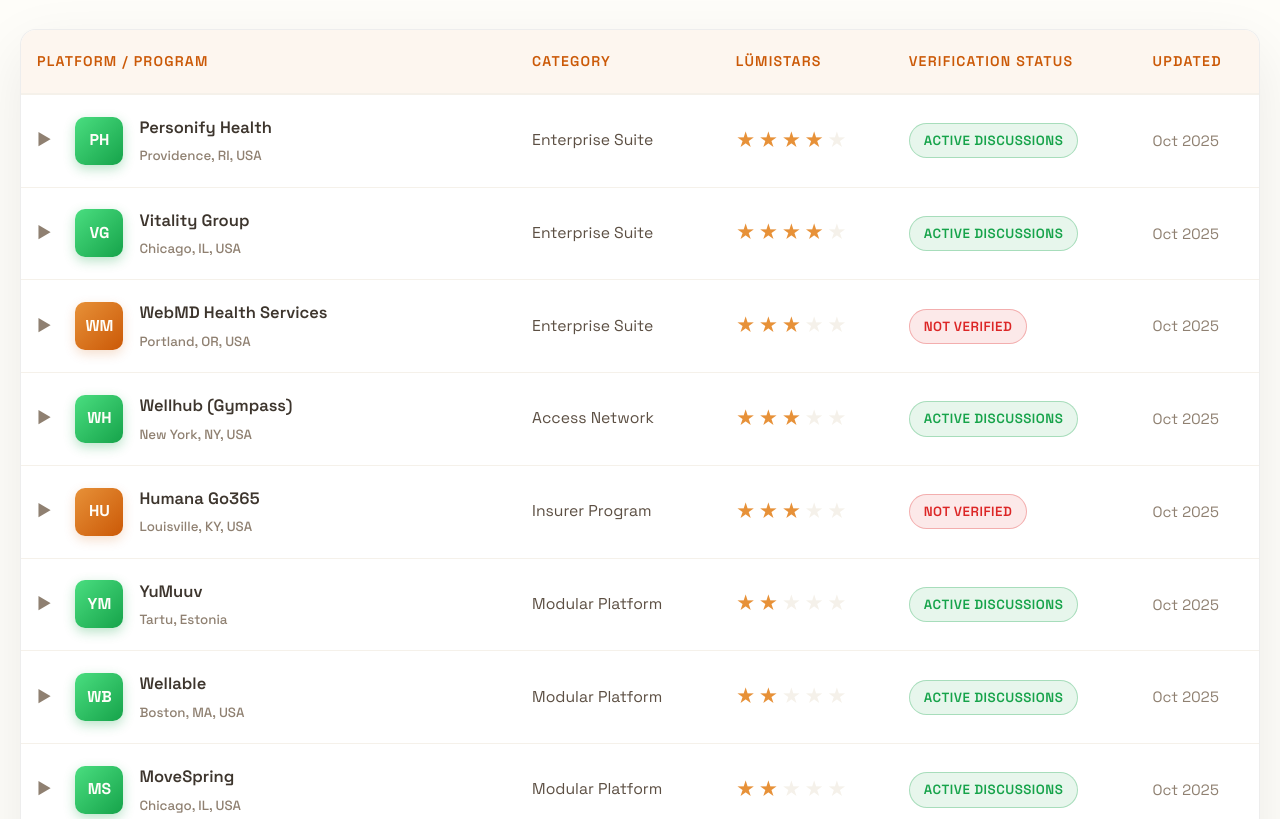
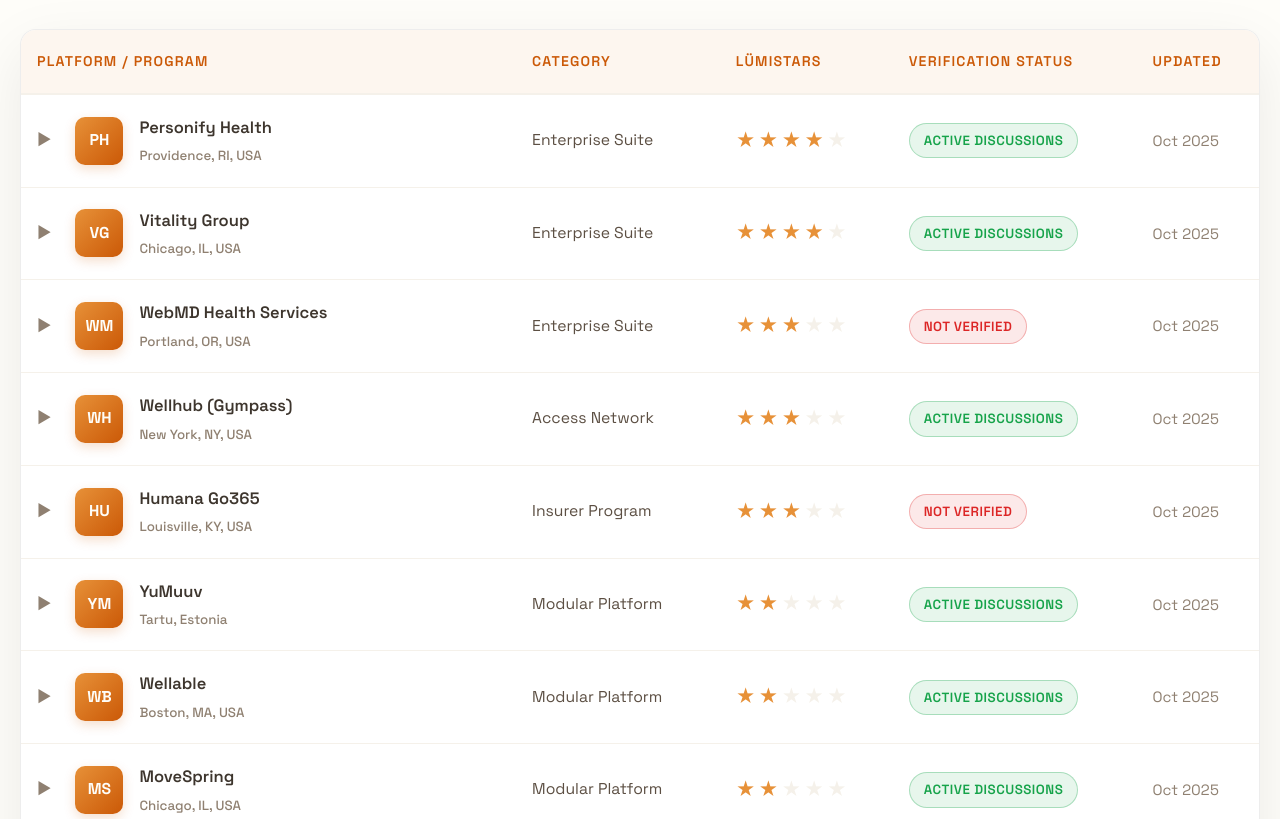
Before and after one commit to marjonenriquez/lumicoin-site, a plain HTML site: page wellness-roi-transparency-index/index.html in a window 1280 px wide. Shown: the part 949-1768 px from the top of the page. Drawn offline with Linux system fonts and the light colour scheme.

Commit message:
Update index.html

```diff
--- a/wellness-roi-transparency-index/index.html
+++ b/wellness-roi-transparency-index/index.html
@@ -293,10 +293,6 @@
       font-size: calc(0.9rem + 1pt);
       flex-shrink: 0;
       box-shadow: 0 4px 12px rgba(203, 89, 7, 0.2);
-    }
-    .platform-icon.progress {
-      background: linear-gradient(135deg, #4ade80 0%, var(--success-color) 100%);
-      box-shadow: 0 4px 12px rgba(22, 163, 74, 0.3);
     }
     .platform-name {
       font-weight: 600;
@@ -1299,14 +1295,11 @@
           starsHTML += `<span class="star ${i > p.stars ? "empty" : ""}">★</span>`;
         }
 
-        // Determine the class for the icon based on status
-        const iconClass = p.statusClass === 'progress' ? 'progress' : '';
-
         dataRow.innerHTML = `
           <td>
             <div class="platform-cell">
               <span class="expand-icon" aria-hidden="true">▶</span>
-              <div class="platform-icon ${iconClass}" aria-hidden="true">${p.icon}</div>
+              <div class="platform-icon" aria-hidden="true">${p.icon}</div>
               <div class="platform-details">
                 <div class="platform-name">${p.name}</div>
                 <div class="platform-category">${p.location}</div>
```
